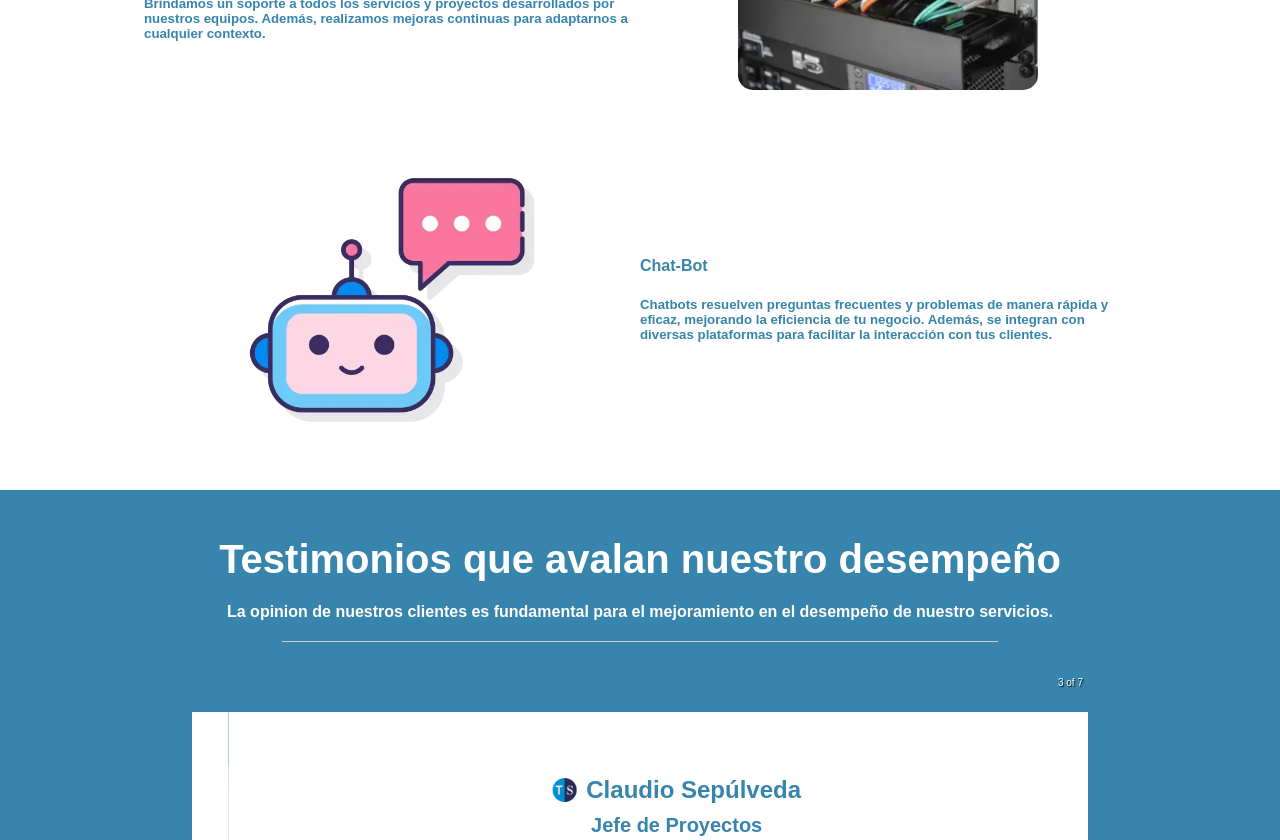
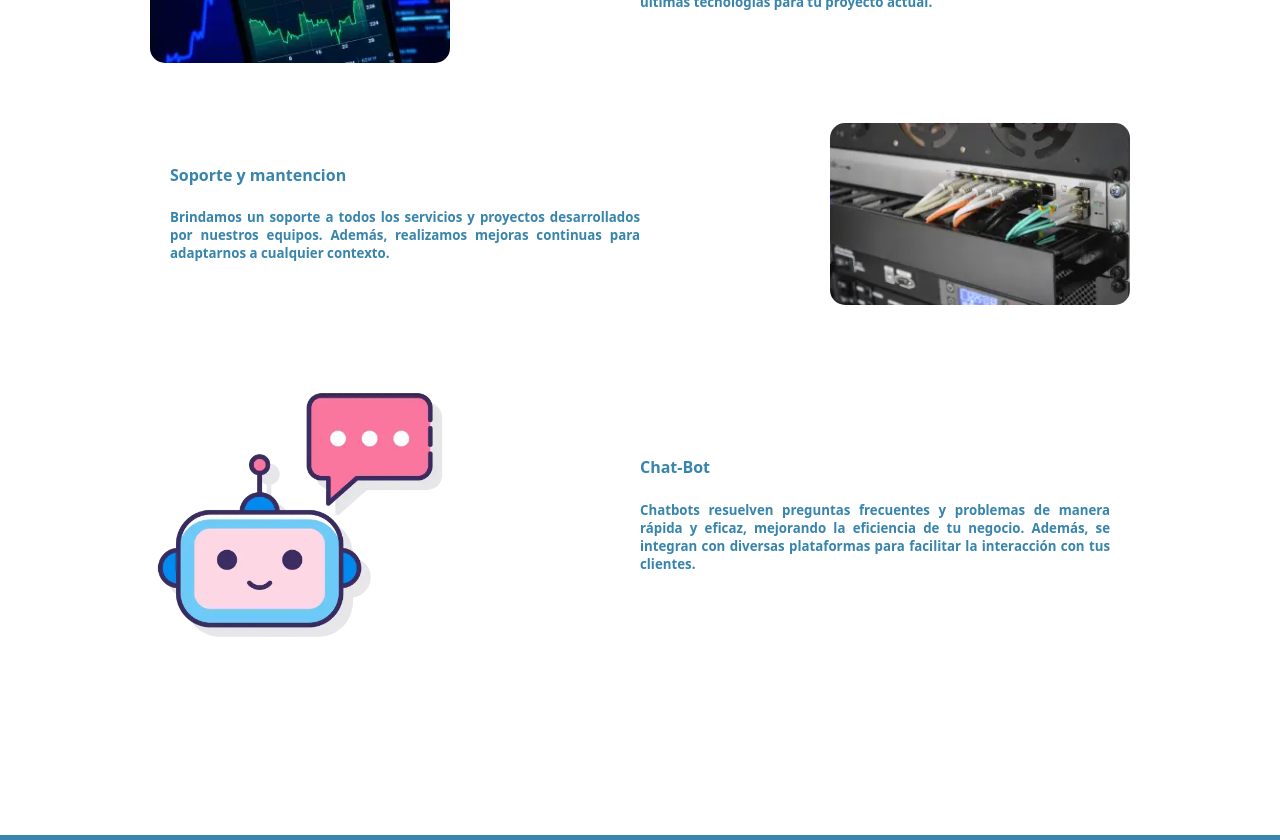
Before and after one commit to lunaservicios/LNS-Front, a React (Create React App) app: page / in a window 1280 px wide. Shown: the part 1960-2800 px from the top of the page. Built offline with nearby package versions, Linux system fonts and the light colour scheme.

Commit message:
Arreglos menores de observaciones

```diff
--- a/src/App.css
+++ b/src/App.css
@@ -1,5 +1,5 @@
 body {
-  font-family: Arial, sans-serif;
+  font-family: system-ui, -apple-system, BlinkMacSystemFont, 'Segoe UI', Roboto, Oxygen, Ubuntu, Cantarell, Fira Sans, Droid Sans, Helvetica Neue, sans-serif;
   margin: 0;
   padding: 0;
   box-sizing: border-box;
--- a/src/components/QuienesSomos.css
+++ b/src/components/QuienesSomos.css
@@ -14,7 +14,6 @@
     font-size: 1.5em;
     margin-bottom: 20px;
     color: white;
-
   }
 
   .divider-about {
@@ -36,7 +35,7 @@
     align-items: center;
     margin: 20px 0;
     width: 80%;
-    color:white
+    color:white;
   }
 
   .text-image-about.reversed {
@@ -47,6 +46,7 @@
     flex: 1;
     text-align: left;
     color: white;
+    text-align: justify;
   }
 
   .image-about {
--- a/src/components/Services.css
+++ b/src/components/Services.css
@@ -1,5 +1,5 @@
 .services-section {
-    padding: 20px;
+    padding: 150px;
     text-align: center;
     background-color: white;
   }
@@ -27,7 +27,7 @@
   .content-row-services {
     display: flex;
     flex-direction: column;
-    align-items: center;
+    align-items: stretch;
     gap: 20px;
   }
 
@@ -35,7 +35,7 @@
     display: flex;
     align-items: center;
     margin: 20px 0;
-    width: 80%;
+    width: 100%;
   }
 
   .text-image-services.reversed {
@@ -46,15 +46,22 @@
     flex: 1;
     text-align: left;
     color: #3784ac;
+    text-align: justify;
+    padding: 0 20px;
   }
 
-  .image-services,
-.image-reverse-services {
+  .image-services{
   flex: 1;
   display: flex;
-  justify-content: center;
+  justify-content: flex-end;
   align-items: center;
-}
+  }
+  .image-reverse-services {
+    flex: 1;
+    display: flex;
+    justify-content: flex-start;
+    align-items: center;
+  }
 .image-services img,
 .image-reverse-services img {
   width: 100%;
@@ -62,4 +69,5 @@
   max-width: 300px;
   border-radius: 15px;
   object-fit: cover;
+
 }
--- a/src/components/TextCarousel.css
+++ b/src/components/TextCarousel.css
@@ -8,6 +8,7 @@
     justify-content: center;
     height: 300px;
     background-color: #ffffff;
+    padding: 20px;
   }
   .carousel-container h1 {
     font-size: 2.5em;
@@ -23,7 +24,7 @@
   .carousel-text {
     color: #3784ac;
     font-size: 18px;
-    text-align: center;
+    text-align: justify;
     margin: 0;
     background-color: #ffffff;
   }
@@ -35,8 +36,9 @@
   .carousel-text h2 {
     font-size: 24px;
     display: flex;
-    align-items: center;
+    align-items: center !important;
     justify-content: center;
+    text-align: center !important;
   }
   .carousel-text h2 .logo {
     width: 24px !important;
@@ -45,19 +47,20 @@
   }
   .carousel-text h3 {
     font-size: 20px;
+    text-align: center !important;
   }
 
   .carousel-text h4 {
     font-size: 16px;
     line-height: 1.5;
   }
- .carousel-paragraph {
-  margin: 0;
-  font-size: 16px;
-  line-height: 1.5;
-  color: #3784ac;
-}
-
+  .carousel-paragraph {
+    max-height: 100px; /* Ajusta la altura según sea necesario */
+    overflow-y: auto; /* Añade scroll vertical */
+    padding: 10px;
+    background-color: white;
+    border-radius: 5px;
+  }
 .carousel-paragraph.collapsed {
   height: 60px;
   overflow: hidden;
@@ -72,4 +75,6 @@
   cursor: pointer;
   margin-top: 10px;
   font-weight: bold;
+  text-align: center !important;
+
 }
--- a/src/components/TextCarousel.jsx
+++ b/src/components/TextCarousel.jsx
@@ -42,35 +42,31 @@ const TextCarousel = () => {
           <h2><img src={logo2} alt="Logo 1" className="logo" />Claudio Sepúlveda</h2>
           <h3>Jefe de Proyectos</h3>
             <p>El trabajo con el equipo de Luna Servicios ha sido como si pertenecieran al equipo Travel
-              involucrándose en el problema y origen de la solución solicitada.
+              involucrándose en el problema y origen de la solución solicitada.<br /><br />
               El nivel de los profesionales de Luna se nota las ganas de generar resultados acompañando
-              al cliente , además de asumir con optimismo los ajustes que vamos solicitando al desarrollo.
+              al cliente , además de asumir con optimismo los ajustes que vamos solicitando al desarrollo.<br /><br />
               En resumen, la dinámica de trabajo con ustedes facilita la generación de la solución.</p>
           </p>
         </div>
         <div className="carousel-slide">
           <p className="carousel-text">
-          <h2><img src={logo2} alt="Logo 1" className="logo" />Mauricio González</h2>
+            <h2><img src={logo2} alt="Logo 2" className="logo" />Mauricio González</h2>
             <h3>Analista Programador TI</h3>
-            <p className={`carousel-paragraph ${expanded ? 'expanded' : 'collapsed'}`}>
+            <div className={`carousel-paragraph ${expanded ? 'expanded' : 'collapsed'}`}>
               Luna Servicios ha demostrado ser una empresa excepcional, siempre dispuesta a abordar
               nuestros desafíos con creatividad y profesionalismo. Lo que más nos ha impresionado es su
               capacidad para adaptarse a las últimas tendencias tecnológicas y su enfoque en la implementación
-              de soluciones que son relevantes y efectivas en el mercado actual.
-              {expanded && (
-                <>
+              de soluciones que son relevantes y efectivas en el mercado actual.<br /><br />
               Cada vez que trabajamos con Luna Servicios, podemos contar con un equipo dedicado que no solo
               resuelve nuestros problemas actuales, sino que también contribuye significativamente a mejorar
               y optimizar nuestros sistemas existentes. Su experiencia y conocimientos en tecnologías
-                  actualizadas son una valiosa ventaja para nuestra empresa.
+              actualizadas son una valiosa ventaja para nuestra empresa.<br /><br />
               Estamos agradecidos por la dedicación y el compromiso de Luna Servicios en cada proyecto que
               hemos emprendido juntos. Su capacidad para ofrecer resultados de calidad y soluciones de fácil
               implementación ha tenido un impacto significativo en nuestro éxito. No podríamos estar más
               contentos con los servicios que brindan y esperamos con ansias continuar nuestra colaboración
               en el futuro.
-                </>
-              )}
-            </p>
+            </div>
             <p className="toggle-text" onClick={handleToggle}>
               {expanded ? 'Leer menos' : 'Leer más'}
             </p>
```
Lines whose indentation alone changed are shown as unchanged.
